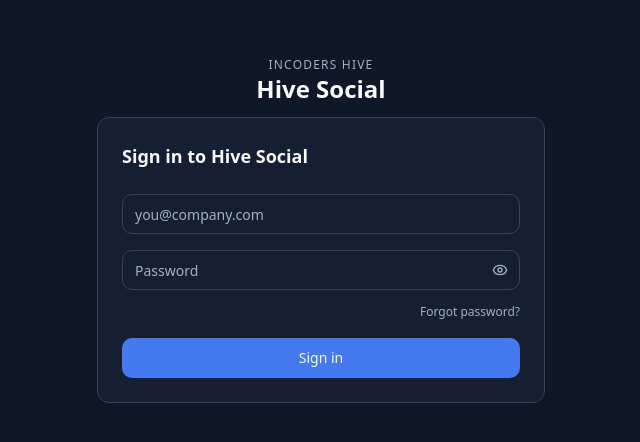
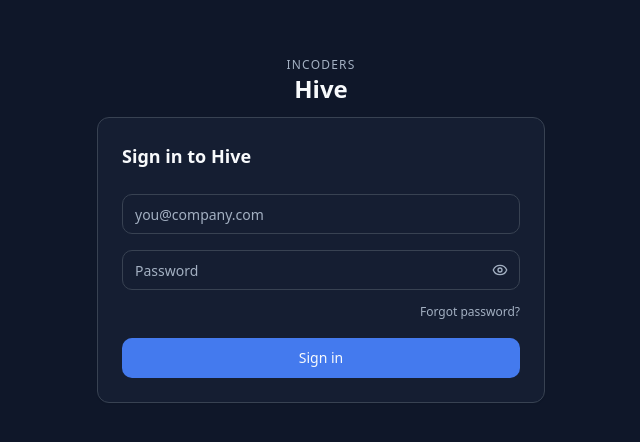
Before and after one commit to montesgp/social-studio, a Next.js app in the folder apps/web/: page /login in a window 1280 px wide. Shown: the part 170-612 px from the top of the page, without its empty margins (319-959 px from the left). Built offline with nearby package versions, Linux system fonts and the light colour scheme; no server answers.

Commit message:
fix(web): drop the Social module name from platform-level branding
The login screen and browser tab announced "Hive Social", which is the name
of one module rather than the platform. Module-level naming (navigation,
dashboard, backend module catalog) is unchanged and still correct.

```diff
--- a/apps/web/app/layout.tsx
+++ b/apps/web/app/layout.tsx
@@ -3,8 +3,8 @@ import "./globals.css";
 import { ToastProvider } from "@/components/ui/toaster";
 
 export const metadata: Metadata = {
-  title: "Incoders Hive Social",
-  description: "AI-native workflow dashboard for social content operations."
+  title: "Incoders Hive",
+  description: "AI-native workflow platform."
 };
 
 export default function RootLayout({ children }: { children: React.ReactNode }) {
--- a/apps/web/app/login/page.tsx
+++ b/apps/web/app/login/page.tsx
@@ -17,7 +17,7 @@ export default async function LoginPage() {
   }
 
   return (
-    <AuthCard title="Sign in to Hive Social">
+    <AuthCard title="Sign in to Hive">
       <LoginForm />
     </AuthCard>
   );
--- a/apps/web/components/auth/auth-card.tsx
+++ b/apps/web/components/auth/auth-card.tsx
@@ -11,8 +11,8 @@ export function AuthCard({ title, description, children }: AuthCardProps) {
     <main className="flex min-h-screen items-center justify-center bg-background px-4">
       <div className="w-full max-w-md space-y-3">
         <div className="text-center">
-          <p className="text-xs uppercase tracking-widest text-muted-foreground">Incoders Hive</p>
-          <h1 className="text-2xl font-semibold">Hive Social</h1>
+          <p className="text-xs uppercase tracking-widest text-muted-foreground">Incoders</p>
+          <h1 className="text-2xl font-semibold">Hive</h1>
         </div>
         <Card className="w-full">
           <CardHeader>
```
